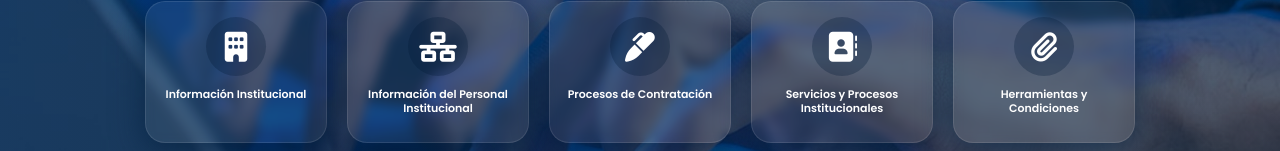
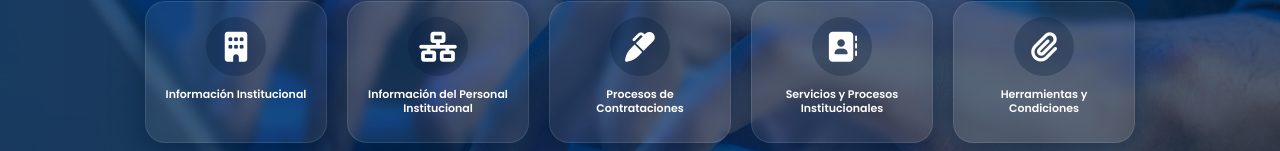
Before and after one commit to abrenes10/dev-ab, a website built with Vite: page index.html in a window 1280 px wide. Shown: the part 119-270 px from the top of the page. Built offline with nearby package versions, Linux system fonts and the light colour scheme.

Commit message:
Cambio en el cuerpo del HTML

```diff
--- a/index.html
+++ b/index.html
@@ -30,7 +30,7 @@
               <div class="icon-container">
                 <i class="fa-solid fa-marker"></i>
               </div>
-              <p>Procesos de Contratación</p>
+              <p>Procesos de Contrataciones</p>
           </div>
           <div class="info-item">
               <div class="icon-container">
```
